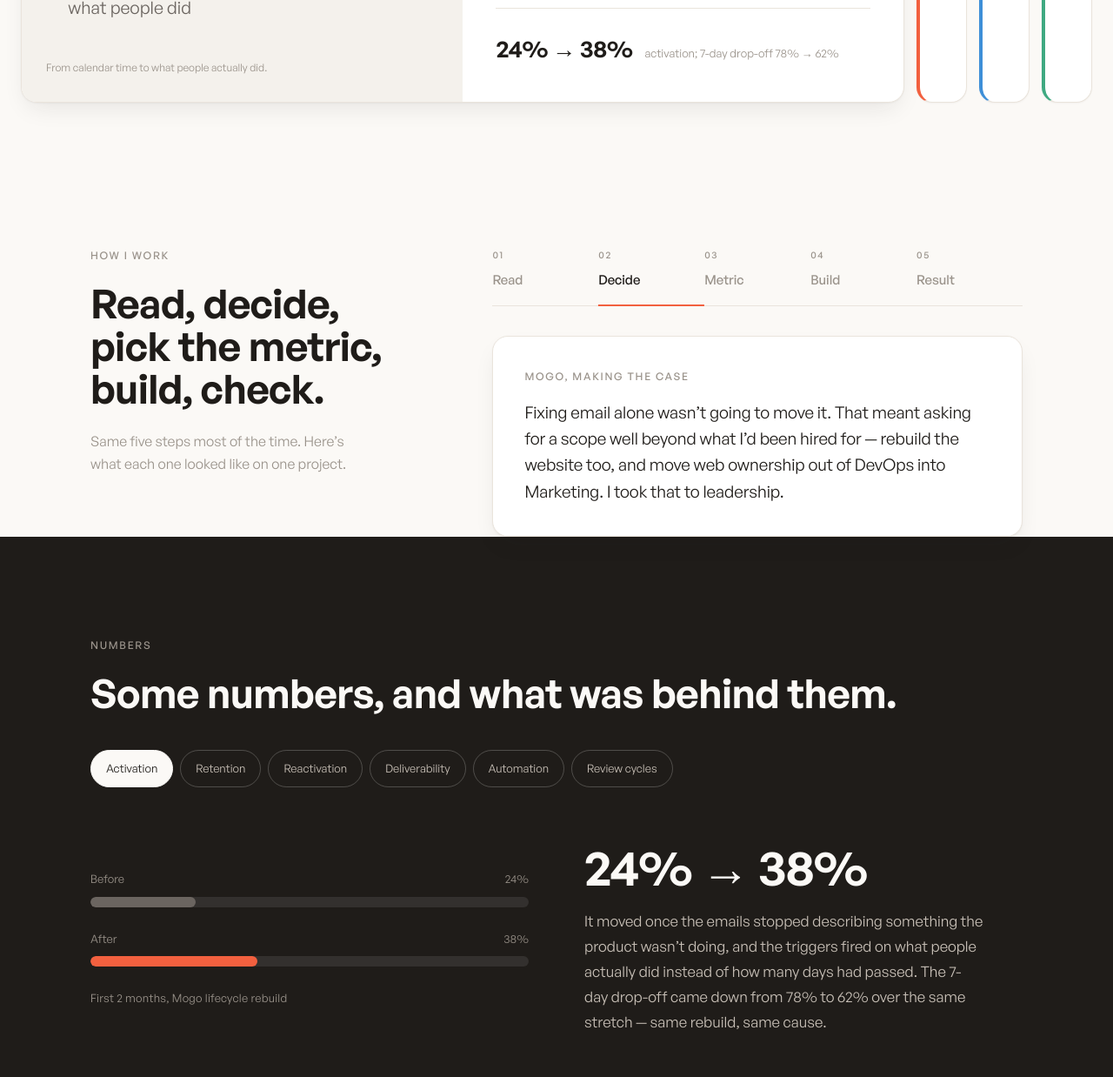
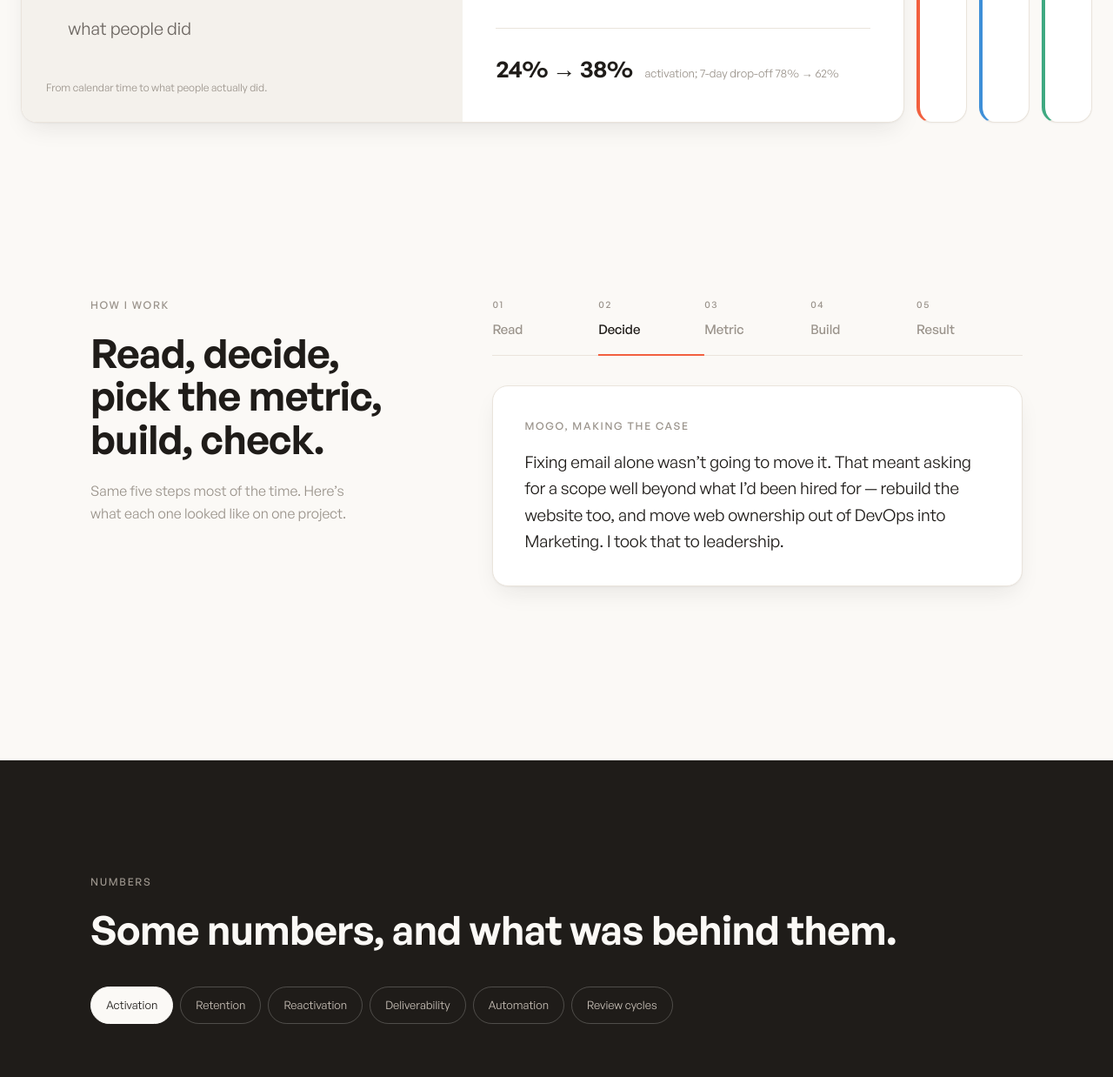
Before and after one commit to mmnzns/mmnzns.github.io, an Astro site: page / in a window 1280 px wide. Shown: the part 2063-3301 px from the top of the page at 87% size. Built offline with nearby package versions, Linux system fonts and the light colour scheme; Astro itself is replaced by a stand-in of ours.

Commit message:
Match the design's section spacing
The dark numbers band had no top margin at all, so it butted straight against
the method card instead of sitting 200px below it — the join read as one
section's floor rather than the start of a new one. Every band on the site now
carries a default gap, because a hard dark edge against paper always needs air
above it, and the pages that want a different one already override it.

The shared section rhythm was also a shade tight: 13vw where the design uses
17vw, which landed every section 3px short of its intended step at desktop and
progressively shorter below it.

Measured against the design's declared values at 1440px — hero, marquee, work,
method, numbers, writing, contact and footer all match to the pixel, and the
method-card-to-band gap is 200px where it was 0.

Co-Authored-By: Claude Opus 5 <noreply@anthropic.com>

```diff
--- a/src/pages/index.astro
+++ b/src/pages/index.astro
@@ -972,6 +972,17 @@ const posts = (await getCollection('thinking', ({ data }) => !data.draft)).sort(
   }
 
   /* ----------------------------------------------------------- method -- */
+
+  /* Method and the dark band sit a step wider apart than the site's default
+     section rhythm — they're the pivot from "what I built" to "what it did". */
+  #method {
+    padding-top: clamp(100px, 17.9vw, 200px);
+  }
+
+  #numbers {
+    margin-top: clamp(100px, 17.9vw, 200px);
+  }
+
   .method {
     display: grid;
     grid-template-columns: 1fr;
--- a/src/styles/global.css
+++ b/src/styles/global.css
@@ -224,7 +224,7 @@ p {
 /* Vertical rhythm between major page sections. The design runs generous —
    ~190px between sections on desktop, tightening hard on small screens. */
 .section {
-  padding-top: clamp(88px, 13vw, 190px);
+  padding-top: clamp(95px, 17vw, 190px);
 }
 
 .section--tight {
@@ -334,10 +334,14 @@ p {
 
 /* Full-bleed dark band. Used for the numbers sections and the big pull quotes,
    where the contrast switch is doing the work of a section break. */
+/* A dark band is a hard edge against the paper, so it needs air above it or it
+   reads as the previous section's floor rather than as a new one. Pages that
+   want a different gap override this; none of them should leave it at zero. */
 .band {
+  margin-top: clamp(85px, 15.2vw, 170px);
   background: var(--dark);
   color: var(--on-dark);
-  padding-block: clamp(70px, 9vw, 130px);
+  padding-block: clamp(65px, 11.6vw, 130px);
 }
 
 .band a:hover {
```
